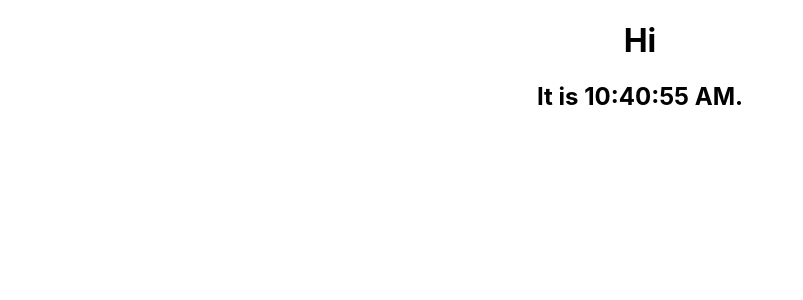
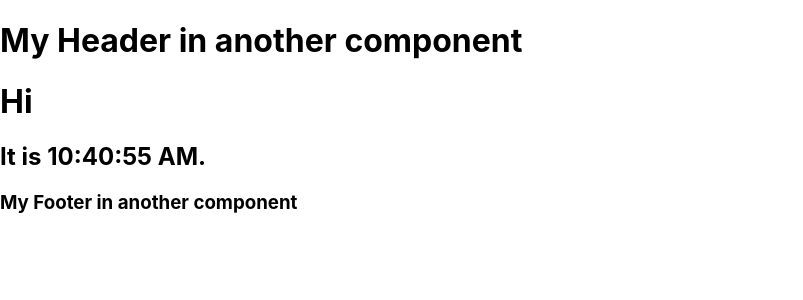
Before and after one commit to norakeavney/movie-app, a React (Create React App) app: page / in a window 1280 px wide. Shown: the top 300 px of the page, without its empty margins (0-803 px from the left). Built offline with nearby package versions, Linux system fonts and the light colour scheme.

Commit message:
Exercise 3: header and footer added

```diff
--- a/src/App.js
+++ b/src/App.js
@@ -1,9 +1,13 @@
-import './App.css';
-import Content from './components/content'
+import Header from './components/Header';
+import Content from './components/content';
+import Footer from './components/Footer';
+
 function App() {
   return (
-    <div className='App'>
-      <Content></Content>
+    <div>
+      <Header />
+      <Content />
+      <Footer />
     </div>
   );
 }
--- /dev/null
+++ b/src/components/Footer.js
@@ -0,0 +1,5 @@
+const Footer = () => {
+    return <h3>My Footer in another component</h3>;
+  };
+
+  export default Footer;
--- /dev/null
+++ b/src/components/Header.js
@@ -0,0 +1,5 @@
+const Header = () => {
+    return <h1>My Header in another component</h1>;
+  };
+
+  export default Header;
```
